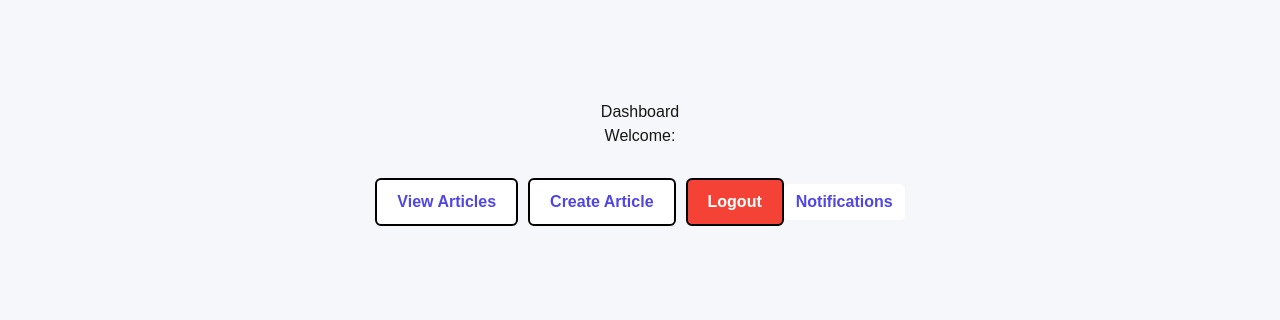
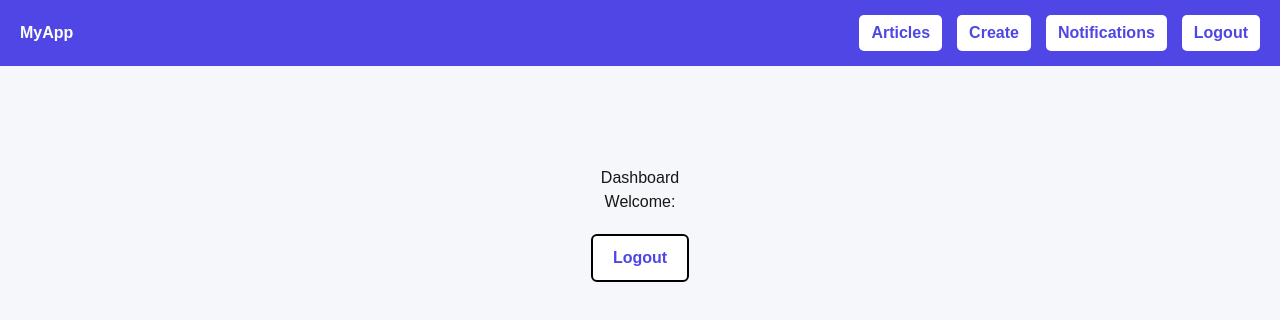
Before and after one commit to DaleHarveyBacaoco/machine-learning-huh, a Next.js app: page /dashboard in a window 1280 px wide. Shown: the top 320 px of the page. Built offline with nearby package versions, Linux system fonts and the light colour scheme.

Commit message:
dashboard

```diff
--- a/app/dashboard/page.tsx
+++ b/app/dashboard/page.tsx
@@ -2,6 +2,7 @@
 
 import { useEffect, useState } from "react";
 import { supabase } from "../../lib/supabaseClient";
+import Navbar from "../components/Navbar";
 
 export default function Dashboard() {
   const [user, setUser] = useState<any>(null);
@@ -19,8 +20,10 @@ export default function Dashboard() {
     await supabase.auth.signOut();
     window.location.href = "/";
   };
+ return (
+  <>
+    <Navbar />
 
-  return (
     <div
       style={{
         textAlign: "center",
@@ -31,57 +34,20 @@ export default function Dashboard() {
 
       <p>Welcome: {user?.email}</p>
 
-      <div style={{ marginTop: "30px" }}>
-        {/* VIEW ARTICLES */}
       <button
-          onClick={() => (window.location.href = "/articles")}
+        onClick={logout}
         style={{
-            marginRight: "10px",
+          marginTop: "20px",
           padding: "10px 20px",
           border: "2px solid black",
           borderRadius: "6px",
           cursor: "pointer",
         }}
       >
-          View Articles
-        </button>
-
-        {/* CREATE ARTICLE */}
-        <button
-          onClick={() => (window.location.href = "/create")}
-          style={{
-            marginRight: "10px",
-            padding: "10px 20px",
-            border: "2px solid black",
-            borderRadius: "6px",
-            cursor: "pointer",
-          }}
-        >
-          Create Article
-        </button>
-
-        {/* LOGOUT */}
-        <button
-          onClick={logout}
-          style={{
-            padding: "10px 20px",
-            border: "2px solid black",
-            borderRadius: "6px",
-            cursor: "pointer",
-            backgroundColor: "#f44336",
-            color: "white",
-          }}
-        >
         Logout
       </button>
+    </div>
+  </>
+);
 
-        <button
-  onClick={() => (window.location.href = "/notifications")}
->
-  Notifications
-</button>
-
-      </div>
-    </div>
-  );
 }
```
Lines whose indentation alone changed are shown as unchanged.
